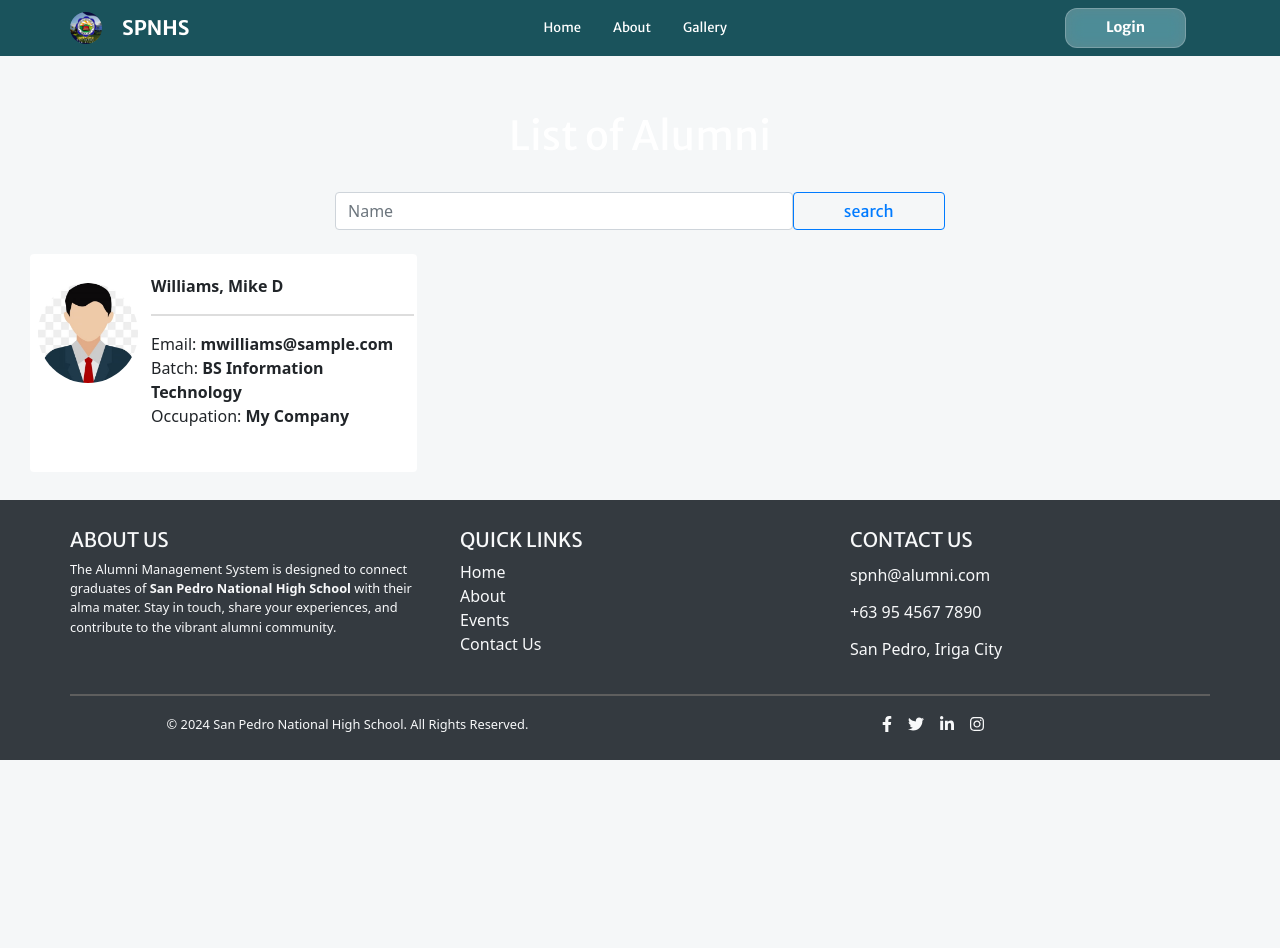
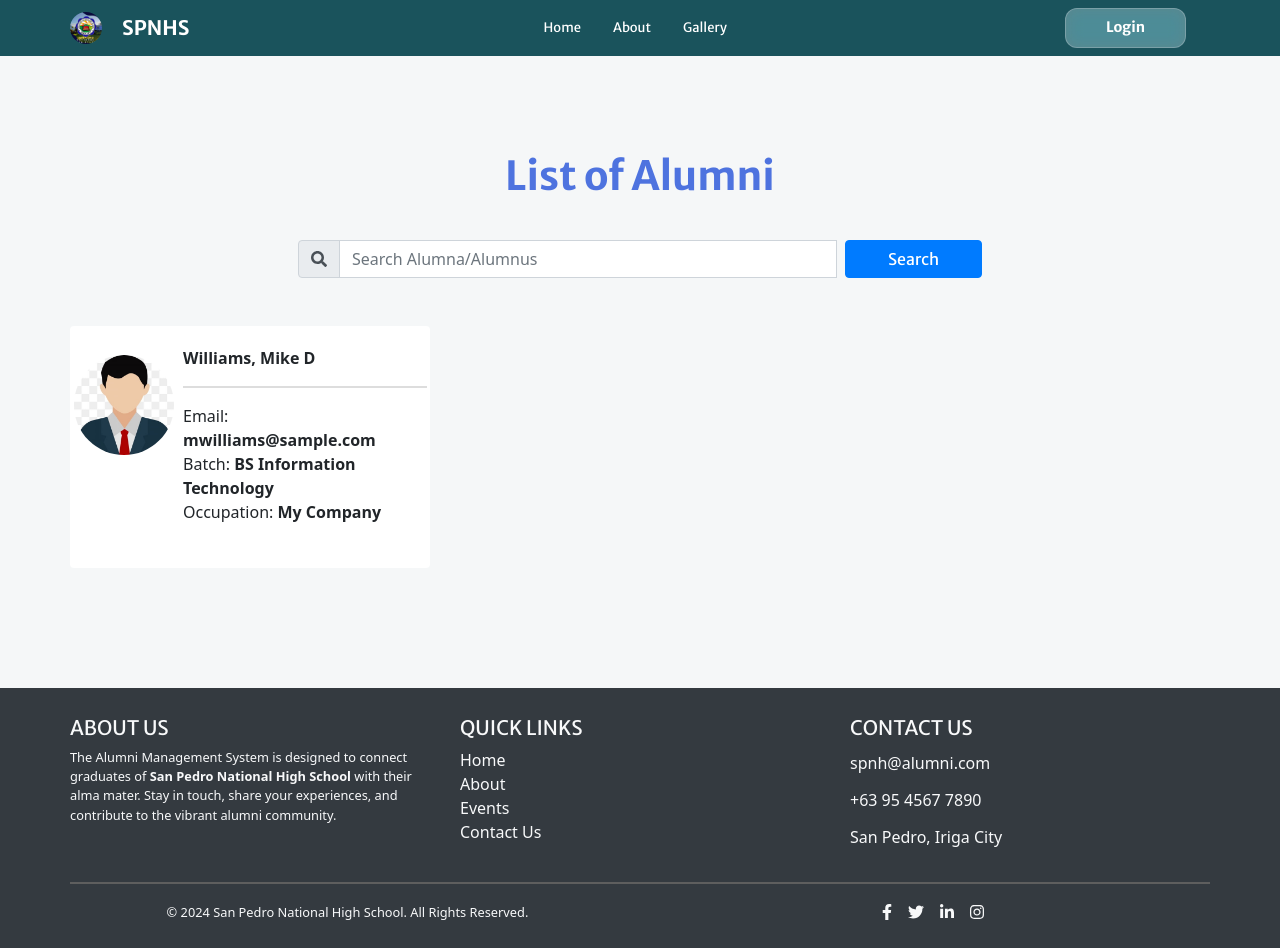
Before and after one commit to krlmkelpcsn/alumni_management_system, a PHP site: page /index.php?page=alumni_list in a window 1280 px wide. Before the commit the page ends 760 px from the top, so only its background shows below. Run offline with PHP 8.4, Linux system fonts and the light colour scheme; data comes from the database, SQL or seed files in the repository; data that the repository does not hold is empty; some libraries are stand-ins or nearby versions.

Commit message:
ONPROGRESS - Show Alumni list information

```diff
--- a/alumni_list.php
+++ b/alumni_list.php
@@ -73,22 +73,12 @@ header.masthead,header.masthead:before {
 .head {
         padding-top:7rem;
     }
-
-/* .search_container {
-    align-self:center;
-    padding: 0 15em;
-
-} */
-
 .container {
     padding:0;
     /* display: flex; */
     gap:0.5em;
 }
 
-/* #filter {
-    width: 60%;
-} */
 .container .btn {
     width: 20%;
 }
@@ -98,14 +88,24 @@ header.masthead,header.masthead:before {
     justify-content:center;
 }
 
+
+.container1 .btn {
+    width: 20%;
+}
+header .head h1 {
+        color: #4e73df;
+        font-size: 2.5rem;
+        margin-bottom: 1rem;
+        font-weight: 700;
+    }
+
 </style>
-        <header class="">
+<div class="container pt-4">
+    <header class="">
             <div class="head container-fluid h-100">
                 <div class="row h-100 align-items-center justify-content-center text-center">
                     <div class="col-lg-8 align-self-end mb-4 page-title">
-                        <h1 class="text-white">List of Alumni</h1>
-
-
+                    <h1 class="mt-3 display-4 fw-bold">List of Alumni</h1>
                     <div class="col-md-12 mb-2 justify-content-center">
                     </div>
                     </div>
@@ -113,38 +113,17 @@ header.masthead,header.masthead:before {
                 </div>
             </div>
         </header>
-        	<!-- <div class="container">
-        		<div class="card mb-4 mt-4">
-		        <div class="card-body">
-		            <div class="">
-		                 <div class="col-md-8">
-		                    <div class="input-group mb-8">
-		                      <div class="input-group-prepend">
-		                        <span class="input-group-text" id="filter-field"><i class="fa fa-search"></i></span>
-		                      </div>
-		                      <input type="text" class="form-control" id="filter" placeholder="name,batch, etc." aria-label="Filter" aria-describedby="filter-field">
-		                    </div>
-		                </div>
-		                 <div class="col-md-4">
-		                    <button class="btn btn-primary btn-block btn-sm" id="search">Search</button>
-		                </div>
 
-
-		         </div>
-		    </div>
-        	</div> -->
-             <div class="search_container ">
-
-                <div class="input-group col-md-6 ">
-      <input type="text"  id="filter" class="form-control rounded" placeholder="Name" aria-label="Search" aria-describedby="search-addon" />
-      <button type="button" class="btn btn-outline-primary col-md-3" data-mdb-ripple-init>search</button>
+    <div class="search_container d-flex justify-content-center mb-5">
+        <div class="input-group" style="width: 60%;">
+            <div class="input-group-prepend">
+                <span class="input-group-text"><i class="fa fa-search"></i></span>
+            </div>
+            <input type="text" class="form-control" id="filter" placeholder="Search Alumna/Alumnus" aria-label="Filter">
+            <button class="btn btn-primary ml-2" id="search">Search</button>
+        </div>
     </div>
-            </div>
-            <div class="container-fluid mt-3 pt-2">
-
-                <div class="row-items">
-                <div class="col-lg-12">
-                    <div class="row">
+            <div class="row mb-6" >
                 <?php
                 $fpath = 'admin/assets/uploads';
                 $alumni = $conn->query("SELECT a.*,c.course,Concat(a.lastname,', ',a.firstname,' ',a.middlename) as name from alumnus_bio a inner join courses c on c.id = a.course_id order by Concat(a.lastname,', ',a.firstname,' ',a.middlename) asc");
```
